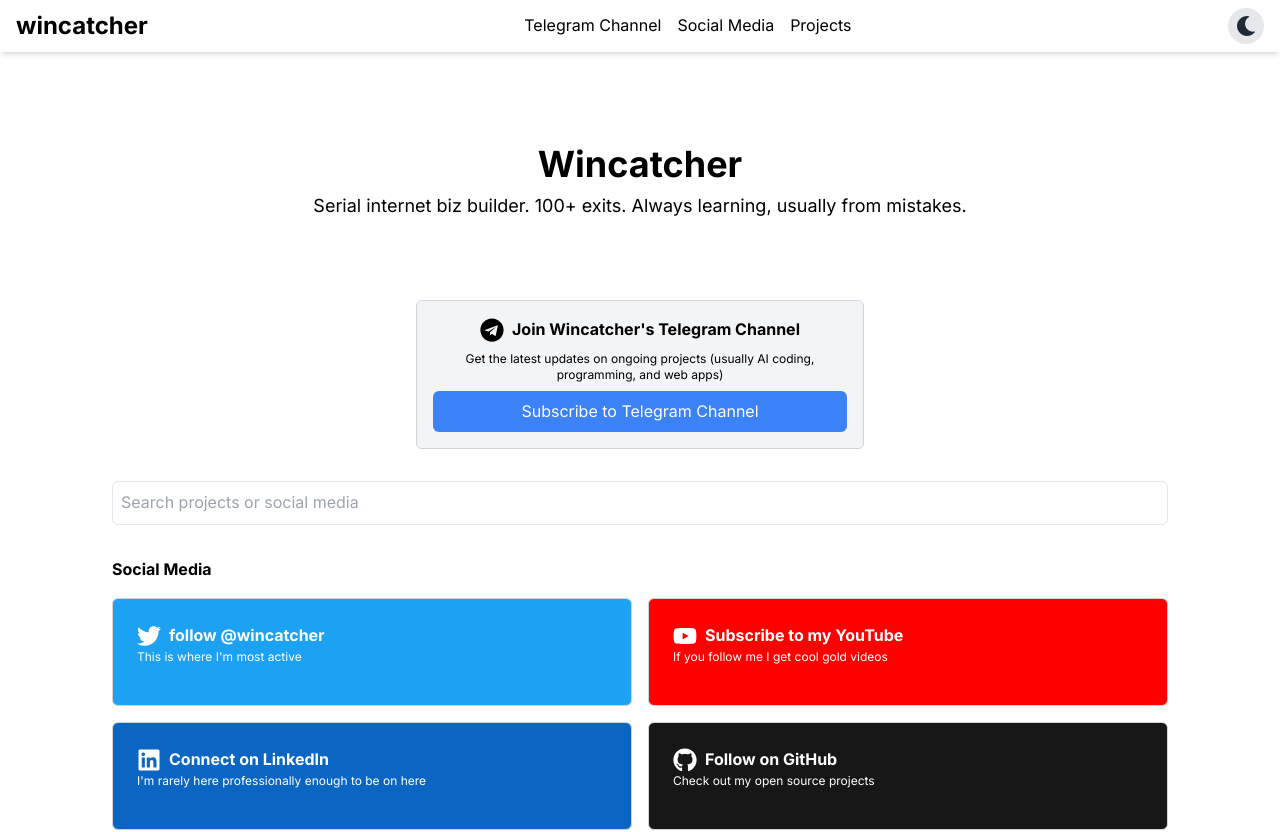
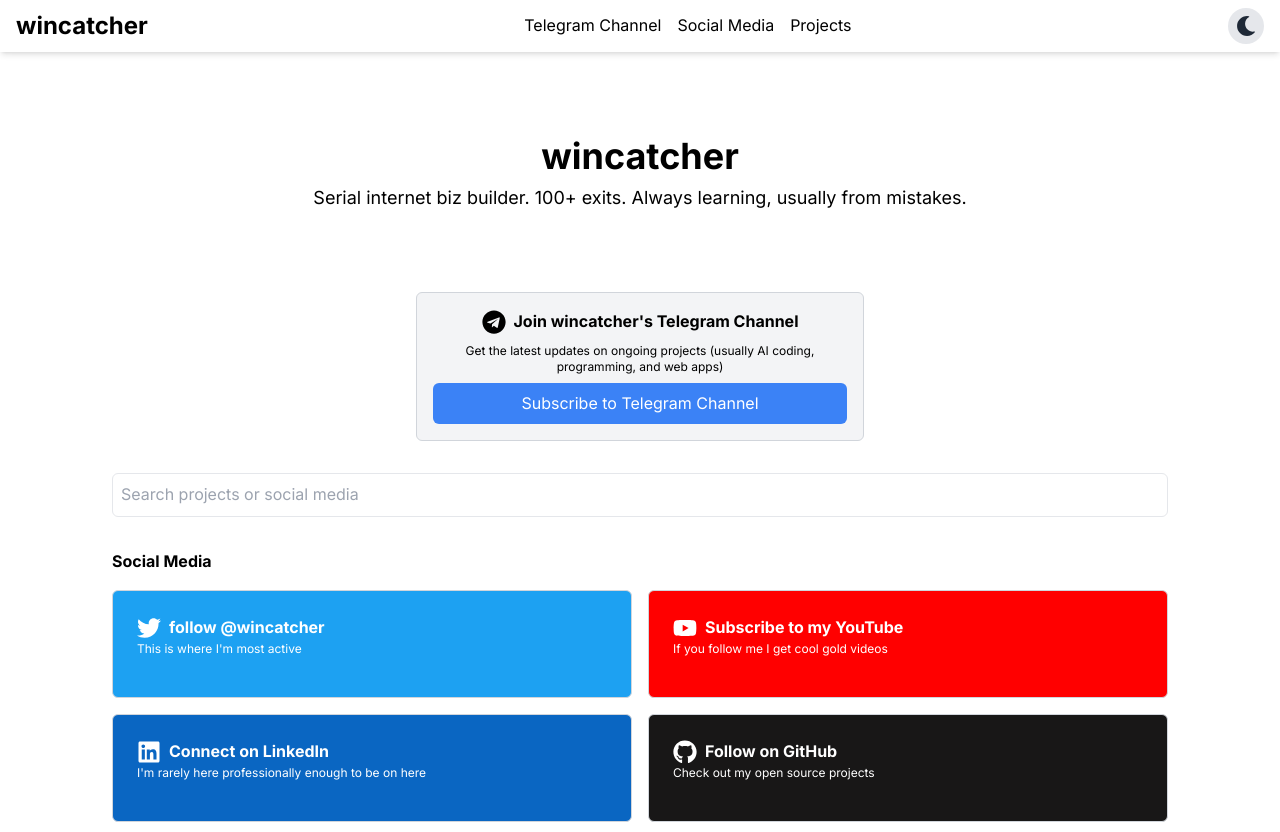
Before and after one commit to vvvvTvT/indiehacker-bio, a Next.js app: page / in a window 1280 px wide. Shown: the top 832 px of the page. Built offline with nearby package versions, Linux system fonts and the light colour scheme.

Commit message:
Update page.tsx

```diff
--- a/src/app/page.tsx
+++ b/src/app/page.tsx
@@ -91,9 +91,9 @@
         </div>
       </nav>
 
-      <div className="w-full max-w-6xl mt-8 flex flex-col space-y-8 p-4">
+      <div className="w-full max-w-6xl mt-6 flex flex-col space-y-8 p-4">
         <div className="mb-8 text-center">
-          <h1 className="text-4xl font-bold mb-2">Wincatcher</h1>
+          <h1 className="text-4xl font-bold mb-2">wincatcher</h1>
           <p className="text-lg">Serial internet biz builder. 100+ exits. Always learning, usually from mistakes.</p>
         </div>
 
@@ -101,7 +101,7 @@
           <div className="bg-gray-100 dark:bg-gray-800 p-4 rounded-md border border-gray-300 dark:border-gray-700 max-w-md mx-auto">
             <h2 className="font-bold mb-2 flex items-center justify-center">
               <FaTelegram className="mr-2 text-2xl" />
-              Join Wincatcher&apos;s Telegram Channel
+              Join wincatcher&apos;s Telegram Channel
             </h2>
             <p className="text-xs mb-2 text-center">Get the latest updates on ongoing projects (usually AI coding, programming, and web apps)</p>
             <a
```
